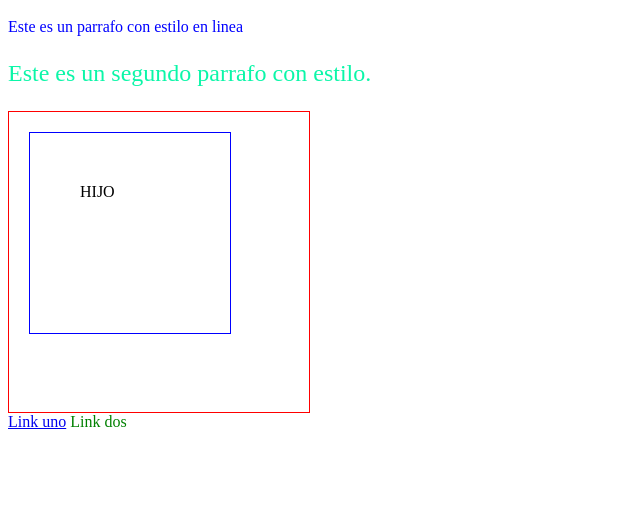
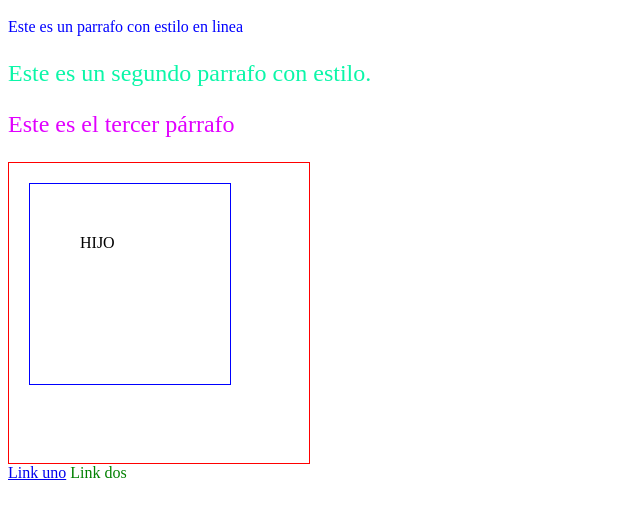
Before and after one commit to jsf0x/modulo8, a plain HTML site: page index2.html in a window 1280 px wide. Shown: the part 48-564 px from the top of the page, without its empty margins (0-640 px from the left). Drawn offline with Linux system fonts and the light colour scheme.

Commit message:
Feature: Se añade el tercer párrafo con estilo de la subclase hija

```diff
--- a/index2.html
+++ b/index2.html
@@ -17,6 +17,7 @@
                     Este es un segundo parrafo con estilo.
                 </p>
                 <p id="sub-hijo">
+                    Este es el tercer párrafo
                 </p>
         </di>
         <div class="borde-todos" id="padre">
```
